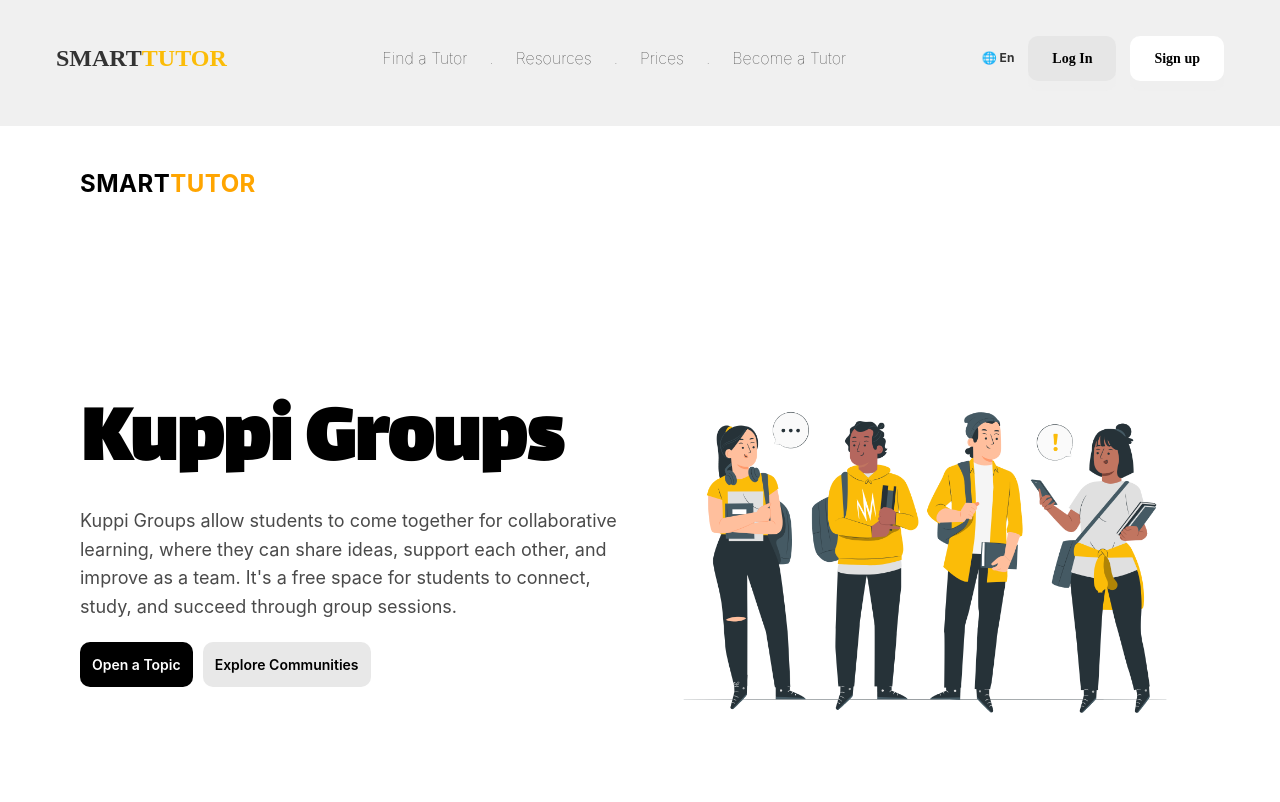
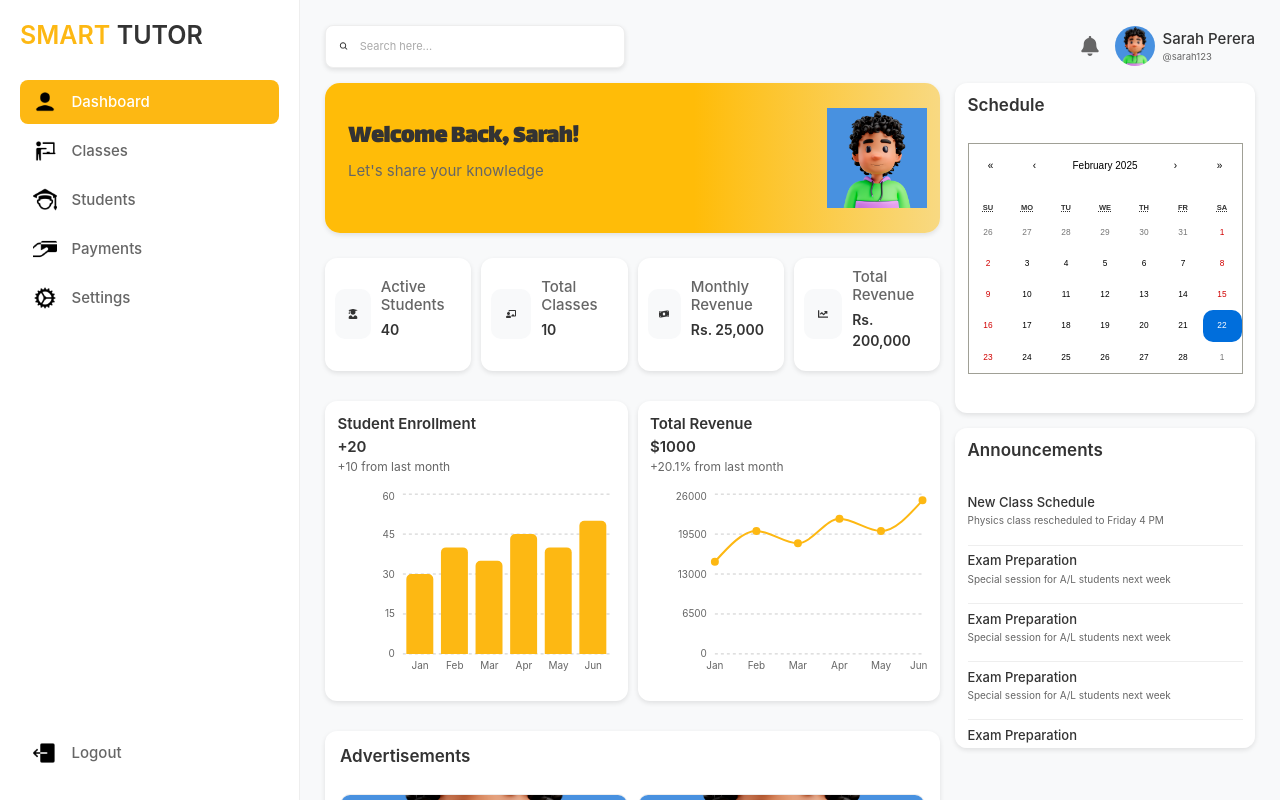
Before and after one commit to bojitha001/smart-tutor, a React (Vite) app: page / in a window 1280 px wide. Shown: the top 802 px of the page. Built offline with nearby package versions, Linux system fonts and the light colour scheme; a web font is replaced by a local one.

Commit message:
init commit

```diff
--- a/package.json
+++ b/package.json
@@ -21,7 +21,7 @@
     "react-bootstrap": "^2.10.7",
     "react-calendar": "^5.1.0",
     "react-dom": "^18.2.0",
-    "react-icons": "^5.4.0",
+    "react-icons": "^4.10.1",
     "react-router": "^7.1.5",
     "react-router-dom": "^7.1.1",
     "recharts": "^2.15.1"
@@ -30,6 +30,6 @@
     "@types/react": "^18.0.27",
     "@types/react-dom": "^18.0.10",
     "@vitejs/plugin-react": "^3.1.0",
-    "vite": "^6.1.0"
+    "vite": "^4.0.0"
   }
 }
--- a/src/App.jsx
+++ b/src/App.jsx
@@ -12,11 +12,6 @@ import { BrowserRouter as Router, Routes, Route } from "react-router-dom";
 import Sidebar from "./components/tutorDashboard/Sidebar";
 
 
-// import DashboardClasses from "./components/Dashbaord/DashboardClasses";
-// import DashBoard from "../components/Dashbaord/DashboardClasses"
-
-
-// import DashBoard from "./components/Dashbaord/DashboardClasses"
 
 
 import MainContent from "./components/tutorDashboard/MainContent";
@@ -26,6 +21,7 @@ import StudentView from "./components/tutorDashboard/StudentSection";
 import DashboardClasses from "./components/Dashbaord/DashboardClasses";
 import Settings from "./components/tutorDashboard/SettingSection";
 import KuppiGroups from "./components/KuppiGroups";
+import DashboardPayments from "./components/Dashbaord/DashbaordPayments";
 // import SelectingSubjects from "./components/Parent/Student/SelectingSubjects";
 
 
@@ -34,7 +30,7 @@ function App() {
   return (
 
       <div className="App">
-           <Navbar />
+           {/* <Navbar /> */}
          {/* <BecomeATutor />     */}
         {/* <Sidebar/> */}
         {/* <HomePage /> */}
@@ -44,7 +40,7 @@ function App() {
         {/* <SignInAuth/> */}
         {/* <ResetPassword/> */}
         {/* <DashboardClasses/> */}
-        <KuppiGroups/>
+        {/* <KuppiGroups/> */}
 
           {/* <Sidebar/> */}
 
@@ -56,17 +52,18 @@ function App() {
 
 
 
-      {/* <Router>
+      <Router>
       <div className={styles.app}>
         <Sidebar/>
         <Routes>
             <Route path="/" element={<MainContent />} />
             <Route path="/classes" element={<DashboardClasses/>}/>
             <Route path="/students" element={<StudentView />} />
+            <Route path="/payments" element={<DashboardPayments />} />
             <Route path="/settings" element={<Settings />} />
         </Routes>
       </div>
-    </Router> */}
+    </Router>
     </div>
 
   );
```
Also changed, not shown: src/.ExternalCss/dashboardClasses.css (deleted), src/.ExternalCss/dashboardPayments.css (deleted), 1 other file (tests, documents, lock files or other folders).
